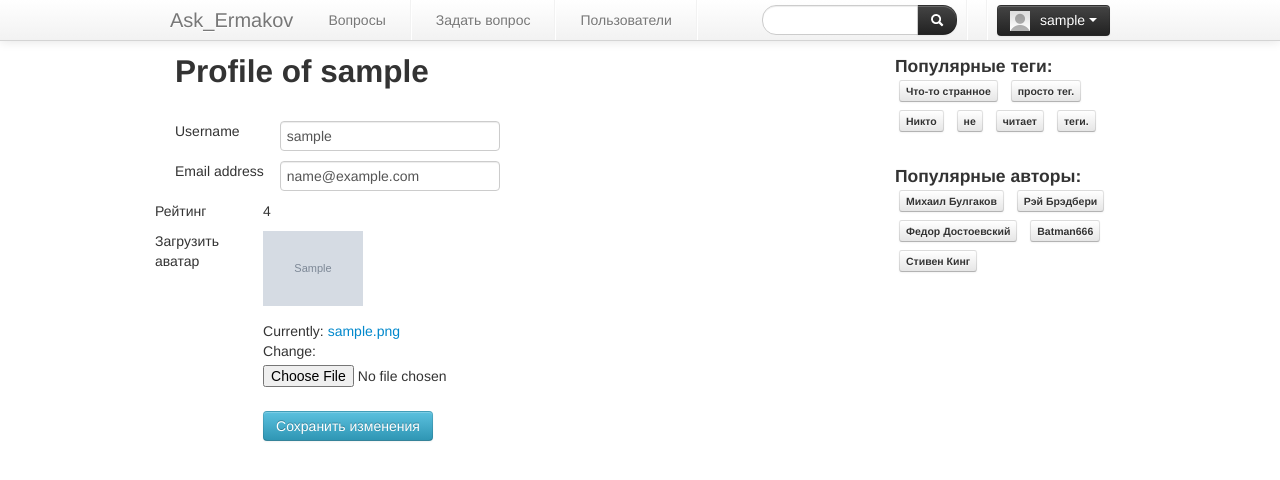
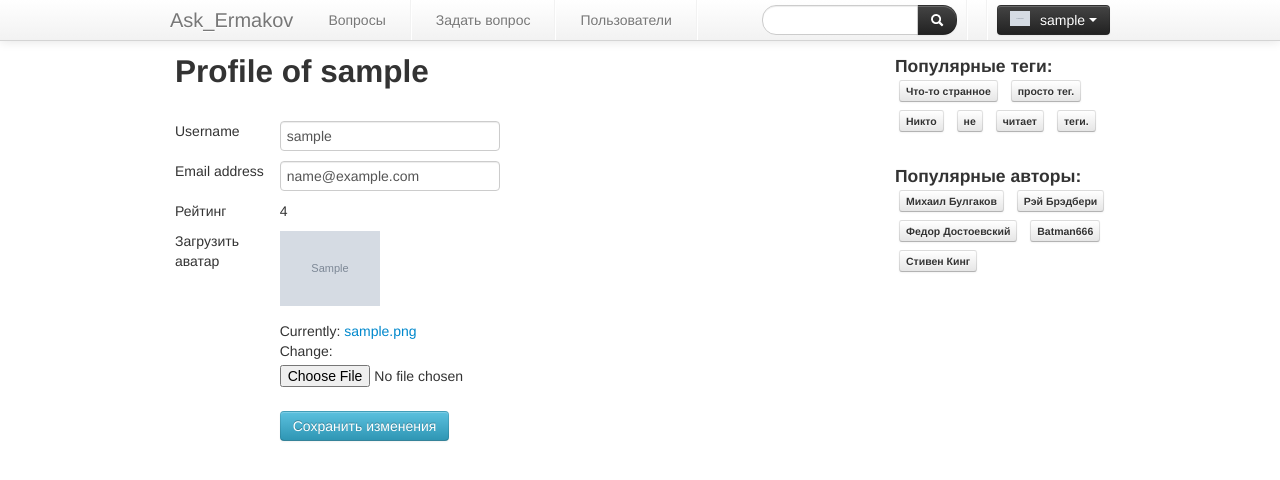
Before and after one commit to iHelos/ask_ermakov, a Django app: page /settings in a window 1280 px wide. Shown: the top 480 px of the page. Run offline with Django 3.2, Linux system fonts and the light colour scheme; a user stored in the database is signed in; tables that the repository leaves empty hold one stand-in row (values such as "Sample post"); grey boxes marked "Sample" are stand-in pictures; some libraries are stand-ins or nearby versions.

Commit message:
Avatars upload added

```diff
--- a/ask_ermakov/views.py
+++ b/ask_ermakov/views.py
@@ -34,9 +34,9 @@ def index(request):
     pagedQuestion = Paginator(question_list, 20)
     page = request.GET.get('page')
     try:
-		question_page = pagedQuestion.page(page)
+        question_page = pagedQuestion.page(page)
     except PageNotAnInteger:
-		question_page = pagedQuestion.page(1)
+        question_page = pagedQuestion.page(1)
     return render(request, 'index.html',
                   {'question_page': question_page, 'last_page_number': pagedQuestion.num_pages, 'sort': sort})
 
--- a/static/style.css
+++ b/static/style.css
@@ -94,6 +94,14 @@
     width: 100%;
 }
 
+.question_avatar {
+    max-width: 140px;
+}
+
+.answer_avatar {
+    max-width: 30px;
+}
+
 /*.navbar-red .navbar-inner{
 	height: 41px;
 	background: red;
--- a/templates/Layout.html
+++ b/templates/Layout.html
@@ -42,7 +42,7 @@
                     <div class="btn-group">
                         <a class="btn dropdown-toggle btn-inverse" data-toggle="dropdown" href="#">
                             <div id="avatar">
-                                <img class="media-object" src="default.jpg">
+                                <img class="media-object" src="{{ user.profile.avatar }}">
                             </div>
                             {{user.username}}
                             <span id="caret-white" class="caret"></span>
--- a/templates/index.html
+++ b/templates/index.html
@@ -7,7 +7,7 @@
     {% for Question in question_page %}
         <div class="question row-fluid">
             <div class="question_left span3">
-                <img class="question_avatar" src="http://lorempixel.com/140/140"/>
+                <img class="question_avatar" src="{{ Question.author.avatar }}"/>
                     Автор:
                 <a>
                     {{ Question.author.user.username }}
--- a/templates/profile.html
+++ b/templates/profile.html
@@ -15,7 +15,7 @@
 		</div>
 	</div>
 	{% if field.errors %}
-		<div class="row">
+		<div class="row-fluid">
 			<div class="span2 offset2 alert alert-error">
 				{{field.errors}}
 			</div>
@@ -23,7 +23,7 @@
 	{% endif %}
 
 	{% endfor %}
-	<div class="row">
+	<div class="row-fluid">
 		<div class="span2">
 			<p>Рейтинг</p>
 		</div>
@@ -31,7 +31,7 @@
 				<label>{{user.profile.rating}}</label>
 		</div>
 	</div>
-	<div class="row">
+	<div class="row-fluid">
 		<div class="span2">
 			<p>Загрузить аватар</p>
 		</div>
@@ -41,7 +41,7 @@
 		</div>
 	</div>
 	<br>
-	<div class="row">
+	<div class="row-fluid">
 			<div class="span5 offset2">
 					<input type="hidden" name="next" value="{{ next }}"/>
 					<button type="submit" class="btn btn-info">Сохранить изменения</button>
--- a/templates/question.html
+++ b/templates/question.html
@@ -3,7 +3,7 @@
     <h2>Страница вопроса</h2>
     <div class="question row-fluid">
         <div class="question_left span3">
-            <img class="question_avatar" src="http://lorempixel.com/140/140"/>
+            <img class="question_avatar" src="{{ Question.author.user.profile.avatar }}"/>
             Автор:
             <a>
                 {{ Question.author.user.username }}
@@ -69,7 +69,7 @@
     {% for answer in Answers %}
         <div class="question row-fluid">
             <div class="question_left span3">
-                <img class="question_avatar" src="http://lorempixel.com/30/30"/>
+                <img class="answer_avatar" src="{{ answer.author.user.profile.avatar }}"/>
                 Автор:
                 <a>
                     {{ answer.author.user.username }}
```
Also changed, not shown: ask_ermakov/settings.py (+6 -5 lines).
